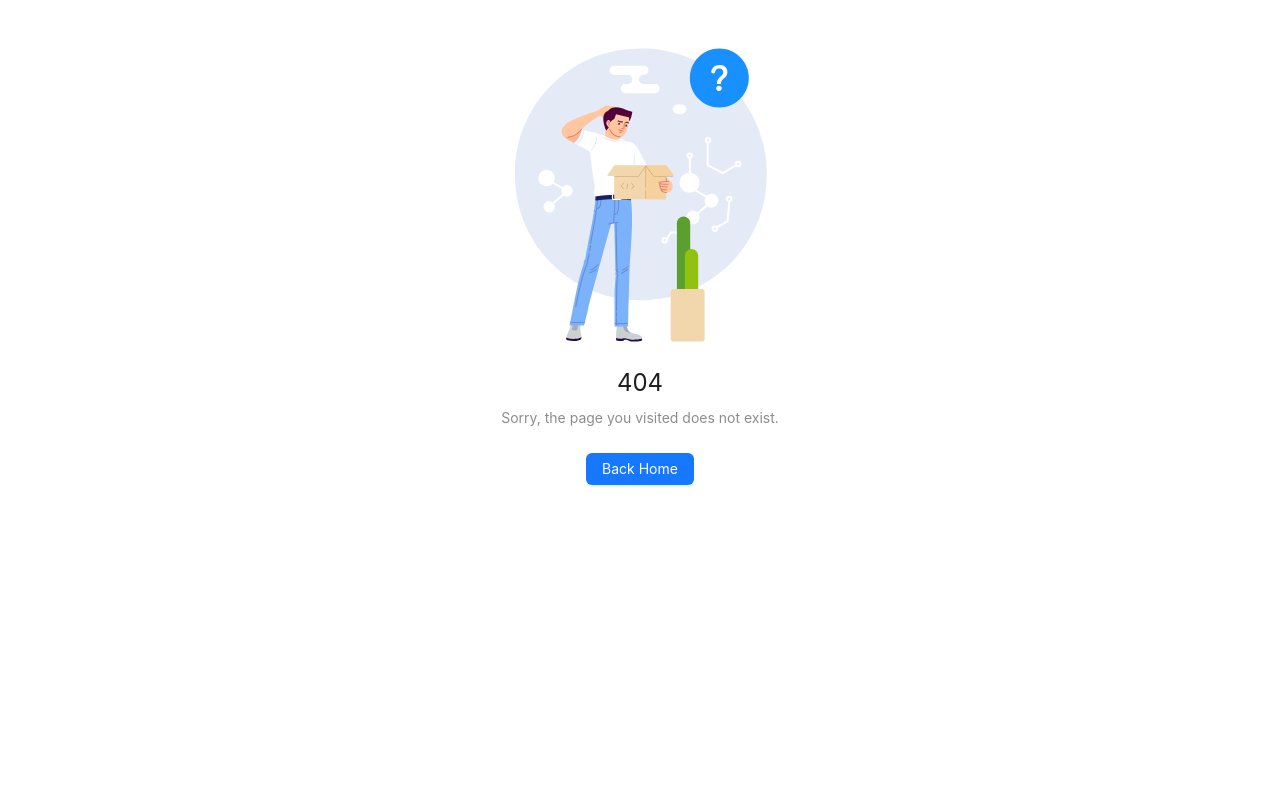
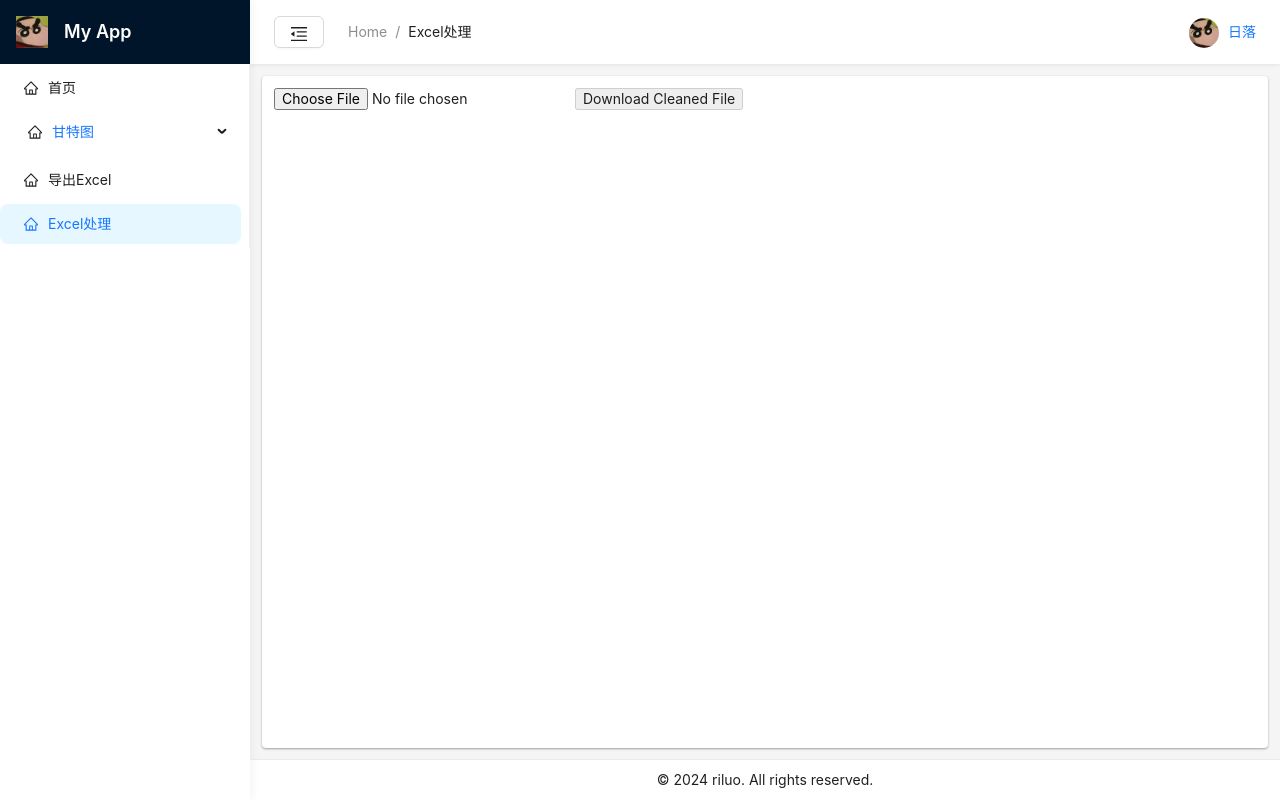
Before and after one commit to gukunruo/my-app-demo, a Vue app: page /deal-excel in a window 1280 px wide. Before the commit this address had no page. Built offline with nearby package versions, Linux system fonts and the light colour scheme; what @infectoone/vue-ganttastic would draw is missing.

Commit message:
feat: update deal-excel

```diff
--- a/src/router/routes.js
+++ b/src/router/routes.js
@@ -66,6 +66,17 @@ const routes = [
 					isMenu: true,
 					icon: HomeOutlined,
 				},
+			},
+			// excel文件处理
+			{
+				path: '/deal-excel',
+				name: 'DealExcel',
+				component: () => import('@/views/deal-excel/index.vue'),
+				meta: {
+					title: 'Excel处理',
+					isMenu: true,
+					icon: HomeOutlined,
+				},
 			}
 		]
 	},
--- /dev/null
+++ b/src/views/deal-excel/index.vue
@@ -0,0 +1,42 @@
+<template>
+  <div>
+    <input type="file" @change="handleFileChange" accept=".xlsx, .xls" />
+    <button @click="downloadFile" :disabled="!cleanedData">Download Cleaned File</button>
+  </div>
+</template>
+
+<script setup>
+import { ref } from 'vue';
+import * as XLSX from 'xlsx';
+
+const cleanedData = ref(null);
+
+function handleFileChange(event) {
+  const file = event.target.files[0];
+  if (file) {
+    const reader = new FileReader();
+    reader.onload = (e) => {
+      const data = new Uint8Array(e.target.result);
+      const workbook = XLSX.read(data, { type: 'array' });
+      // Assuming the data is in the first sheet
+      const firstSheet = workbook.Sheets[workbook.SheetNames[0]];
+      const jsonData = XLSX.utils.sheet_to_json(firstSheet, { defval: '' });
+      // Filter out rows where all cells are empty
+      cleanedData.value = jsonData.filter(row => Object.values(row).some(cell => cell !== ''));
+    };
+    reader.readAsArrayBuffer(file);
+  }
+}
+
+function downloadFile() {
+  if (cleanedData.value) {
+    const worksheet = XLSX.utils.json_to_sheet(cleanedData.value);
+    const workbook = XLSX.utils.book_new();
+    XLSX.utils.book_append_sheet(workbook, worksheet, 'CleanedData');
+    XLSX.writeFile(workbook, 'cleaned_data.xlsx');
+  }
+}
+</script>
+
+<style scoped>
+</style>
--- a/src/views/home/index.vue
+++ b/src/views/home/index.vue
@@ -187,8 +187,9 @@ onMounted(() => {
 }
 
 .welcome-card {
-  background: linear-gradient(135deg, #1890ff 0%, #36cfc9 100%);
-  color: white;
+  background: linear-gradient(135deg, #13c2c2 0%, #52c41a 100%);
+  border-radius: 8px;
+  box-shadow: 0 2px 8px rgba(0,0,0,0.15);
 }
 
 .user-info {
@@ -215,5 +216,6 @@ onMounted(() => {
 
 .mt-4 {
   margin-top: 16px;
+  padding: 8px;
 }
 </style>
```
Also changed, not shown: 1 other file (tests, documents, lock files or other folders).
